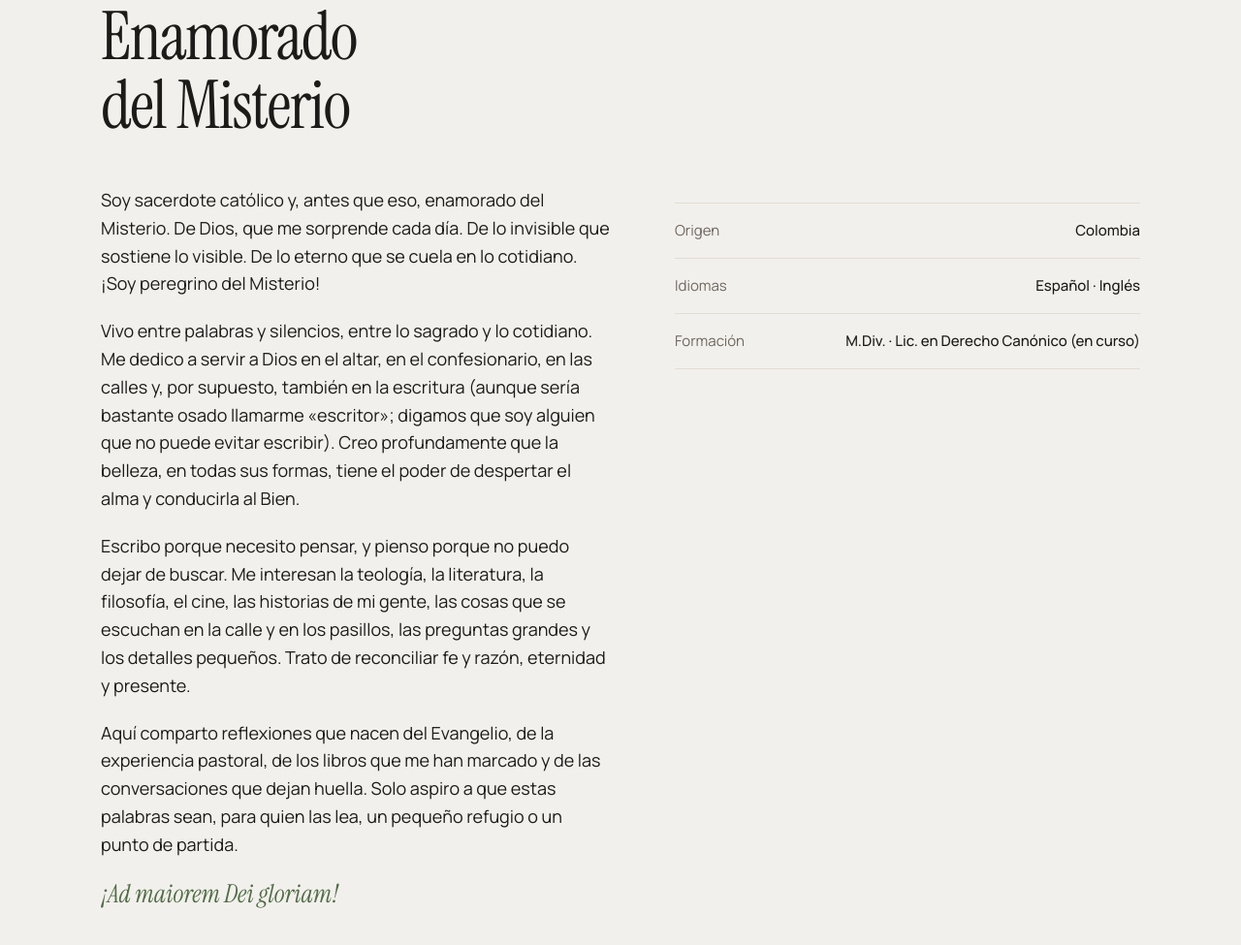
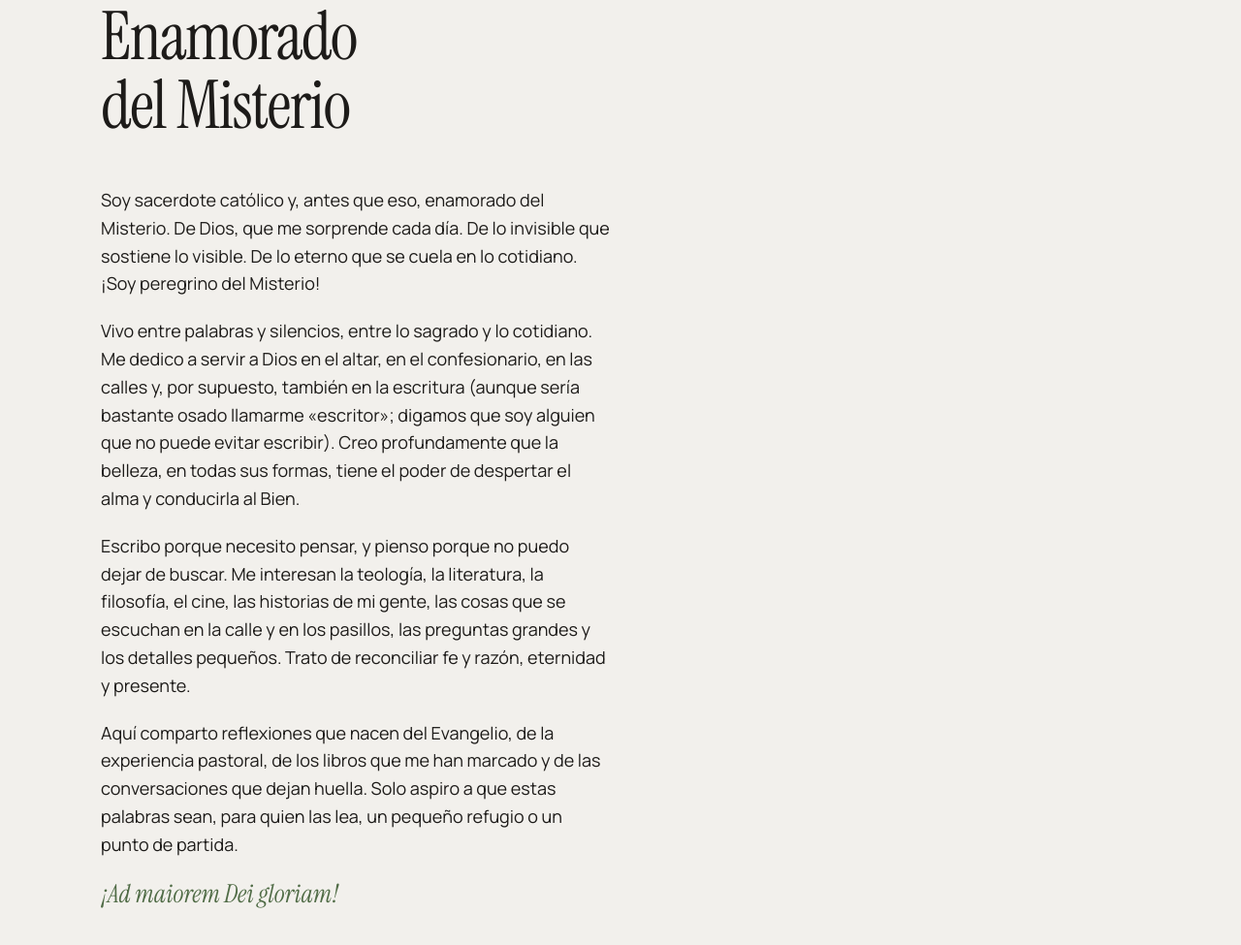
Before and after one commit to sebastianmunoz412-a11y/sebastianmunoz412-a11y.github.io, a plain HTML site: page index.html in a window 1280 px wide. Shown: the part 3210-4185 px from the top of the page at 97% size. Drawn offline with Linux system fonts and the light colour scheme; no server answers.

Commit message:
Quitar datos de origen, idiomas y formación de la portada
Co-Authored-By: Claude Haiku 5.5 <noreply@anthropic.com>
Claude-Session: https://claude.ai/code/session_01PY8ebVxgomPV5p7v7PqNPC

```diff
--- a/index.html
+++ b/index.html
@@ -167,11 +167,6 @@
         <p data-es="Aquí comparto reflexiones que nacen del Evangelio, de la experiencia pastoral, de los libros que me han marcado y de las conversaciones que dejan huella. Solo aspiro a que estas palabras sean, para quien las lea, un pequeño refugio o un punto de partida." data-en="Here I share reflections born from the Gospel, from pastoral experience, from the books that have shaped me and from the conversations that leave a mark. My only hope is that these words may be, for whoever reads them, a small refuge or a place to begin.">Aquí comparto reflexiones que nacen del Evangelio, de la experiencia pastoral, de los libros que me han marcado y de las conversaciones que dejan huella. Solo aspiro a que estas palabras sean, para quien las lea, un pequeño refugio o un punto de partida.</p>
         <p class="quote">¡Ad maiorem Dei gloriam!</p>
       </div>
-      <dl class="facts">
-        <div><dt data-es="Origen" data-en="From">Origen</dt><dd>Colombia</dd></div>
-        <div><dt data-es="Idiomas" data-en="Languages">Idiomas</dt><dd data-es="Español · Inglés" data-en="Spanish · English">Español · Inglés</dd></div>
-        <div><dt data-es="Formación" data-en="Studies">Formación</dt><dd data-es="M.Div. · Lic. en Derecho Canónico (en curso)" data-en="M.Div. · Lic. in Canon Law (in progress)">M.Div. · Lic. en Derecho Canónico (en curso)</dd></div>
-      </dl>
     </div>
   </div>
 </section>
```
